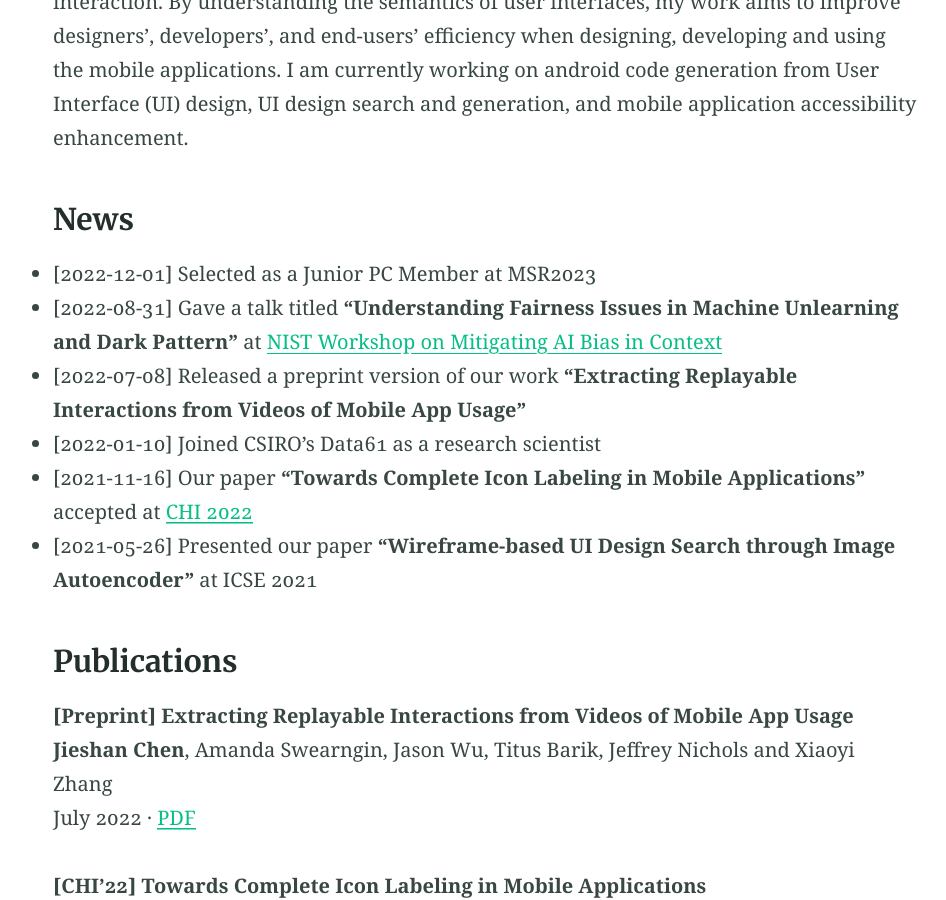
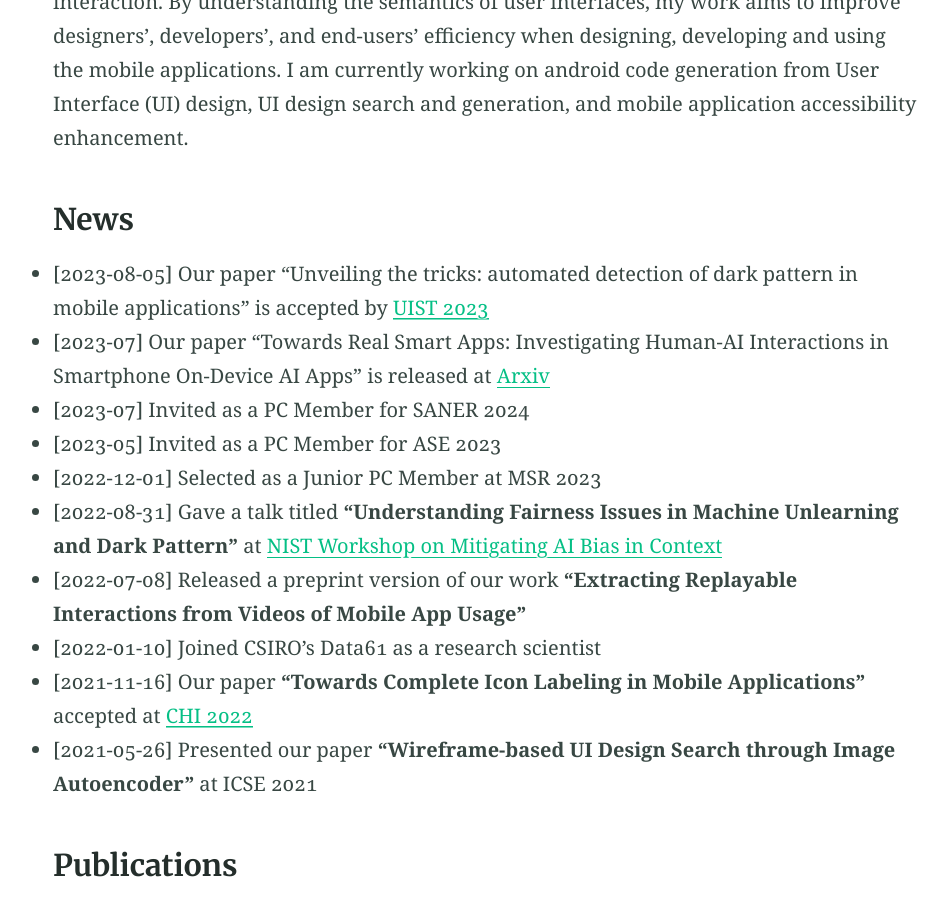
Before and after one commit to chenjshnn/chenjshnn.github.io, a Jekyll site: the page built from index.md, in a window 1280 px wide and 900 px high, scrolled down 718 px. Shown: the whole window, without its empty margins (155-1101 px from the left). Built offline with Jekyll 4.4.1, drawn with Linux system fonts in a browser that asks for light colours; some of the changed text lies outside the part shown.

Commit message:
Update index.md

```diff
--- a/index.md
+++ b/index.md
@@ -20,7 +20,11 @@ My work lies in the fields of software engineering, deep learning, and human com
 
 
 ### News
-- [2022-12-01] Selected as a Junior PC Member at MSR2023
+- [2023-08-05] Our paper "Unveiling the tricks: automated detection of dark pattern in mobile applications" is accepted by [UIST 2023](https://uist.acm.org/2023/)
+- [2023-07] Our paper "Towards Real Smart Apps: Investigating Human-AI Interactions in Smartphone On-Device AI Apps" is released at [Arxiv](https://arxiv.org/abs/2307.00756)
+- [2023-07] Invited as a PC Member for SANER 2024
+- [2023-05] Invited as a PC Member for ASE 2023
+- [2022-12-01] Selected as a Junior PC Member at MSR 2023
 - [2022-08-31] Gave a talk titled **"Understanding Fairness Issues in Machine Unlearning and Dark Pattern"** at [NIST Workshop on Mitigating AI Bias in Context](https://www.nccoe.nist.gov/get-involved/attend-events/workshop-mitigating-ai-bias-context)
 - [2022-07-08] Released a preprint version of our work **"Extracting Replayable Interactions from Videos of Mobile App Usage"**
 - [2022-01-10] Joined CSIRO's Data61 as a research scientist
@@ -30,15 +34,25 @@ My work lies in the fields of software engineering, deep learning, and human com
 
 ### Publications
 
-**[Preprint] Extracting Replayable Interactions from Videos of Mobile App Usage** <br />
+**[UIST'23] Unveiling the tricks: automated detection of dark pattern in mobile applications** <br />
+***Jieshan Chen***, Jiamou Sun, Sidong Feng, Zhenchang Xing, Qinghua Lu and Chunyang Chen <br />
+To appear
+
+**Towards Real Smart Apps: Investigating Human-AI Interactions in Smartphone On-Device AI Apps** <br />
+Jason Ching Yuen Siu, **Jieshan Chen**, Yujin Huang, Zhenchang Xing, Chunyang Chen <br />
+July 2023 · [PDF](https://arxiv.org/abs/2307.00756)
+
+**Prompt Sapper: A LLM-Empowered Production Tool for Building AI Chains** <br />
+Yu Cheng, Jieshan Chen, Qing Huang, Zhenchang Xing, Xiwei Xu, Qinghua Lu <br />
+June 2023 · [PDF](https://arxiv.org/pdf/2306.12028)
+
+**Extracting Replayable Interactions from Videos of Mobile App Usage** <br />
 **Jieshan Chen**, Amanda Swearngin, Jason Wu, Titus Barik, Jeffrey Nichols and Xiaoyi Zhang <br />
 July 2022 · [PDF](/files/Preprint_2022_VideoReply.pdf)
-
 
 **[CHI'22] Towards Complete Icon Labeling in Mobile Applications** <br />
 ***Jieshan Chen***, Amanda Swearngin, Jason Wu, Titus Barik, Jeffrey Nichols and Xiaoyi Zhang. <br />
 [PDF](/files/CHI_2022_Icon.pdf) · [Talk](https://www.youtube.com/watch?v=3eaTDpBfqQM&ab_channel=ACMSIGCHI) · Acceptance Rate 12.5% (324/2,597)
-
 
 **[ESEC/FSE'20] Object Detection for Graphical User Interface: Old Fashioned or Deep Learning or a Combination?** <br />
 ***Jieshan Chen***, Mulong Xie, Zhenchang Xing, Chunyang Chen, Xiwei Xu, Liming Zhu and Guoqiang Li <br />
```
